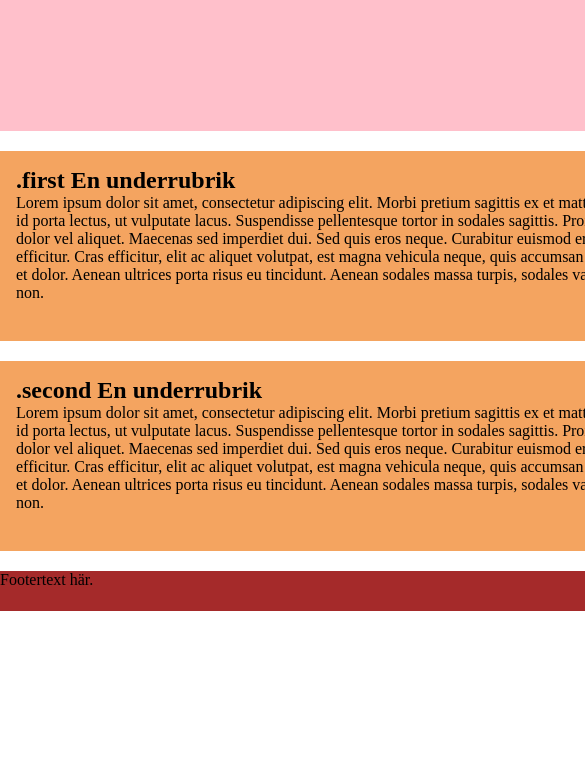
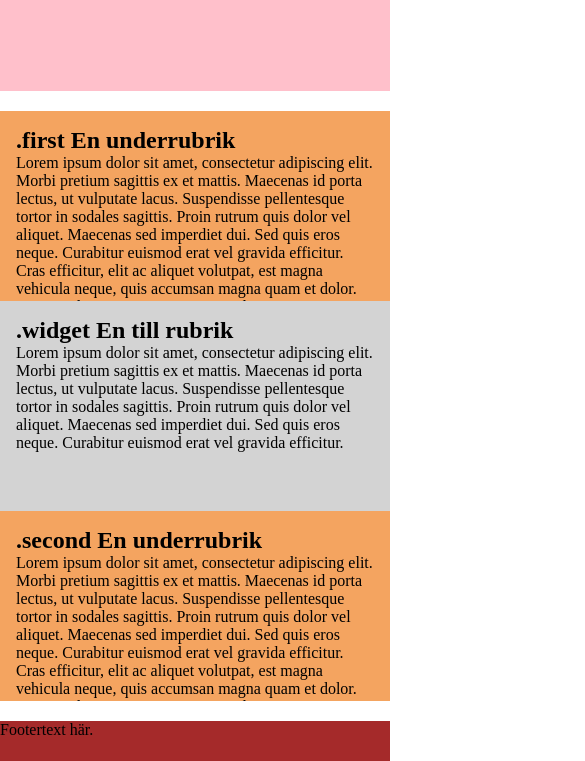
Before and after one commit to pernillasterner/css-box-model, a plain HTML site: page index.html in a window 390 px wide. Shown: the part 129-890 px from the top of the page, 585 px wide, since content can reach past the window. Before the commit the page ends 844 px from the top, so only its background shows below. Drawn offline with Linux system fonts and the light colour scheme.

Commit message:
Fixade layout med gridsystem

```diff
--- a/index.html
+++ b/index.html
@@ -7,38 +7,45 @@
 </head>
 <body>
 
-    <nav>
+    <div class="row">
+        <nav class="column column-8">
             <ul>
                 <li><a href="#">Länk1</a></li>
                 <li><a href="#">Länk2</a></li>
                 <li><a href="#">Länk3</a></li>
                 <li><a href="#">Länk4</a></li>
             </ul>
-
-        <p class="logo">Logo</p>
         </nav>
 
-    <header class="top">
+        <div class="column column-4">
+            <p class="logo">Logo</p>
+        </div>
+    </div>
+
+    <div class="row">
+        <header class="top column column-12">
             <h1>.top Här har vi en rubrik.</h1>
         </header>
+    </div>
 
-    <div class="wrapper">
 
-        <aside class="widget">
+    <div class="row">
+
+        <section class="first column column-9">
+
+            <h2>.first En underrubrik</h2>
+            <p>Lorem ipsum dolor sit amet, consectetur adipiscing elit. Morbi pretium sagittis ex et mattis. Maecenas id porta lectus, ut vulputate lacus. Suspendisse pellentesque tortor in sodales sagittis. Proin rutrum quis dolor vel aliquet. Maecenas sed imperdiet dui. Sed quis eros neque. Curabitur euismod erat vel gravida efficitur. Cras efficitur, elit ac aliquet volutpat, est magna vehicula neque, quis accumsan magna quam et dolor. Aenean ultrices porta risus eu tincidunt. Aenean sodales massa turpis, sodales varius leo blandit non.</p>
+
+        </section>
+
+        <aside id="widget" class="column column-3">
 
             <h2>.widget En till rubrik</h2>
             <p>Lorem ipsum dolor sit amet, consectetur adipiscing elit. Morbi pretium sagittis ex et mattis. Maecenas id porta lectus, ut vulputate lacus. Suspendisse pellentesque tortor in sodales sagittis. Proin rutrum quis dolor vel aliquet. Maecenas sed imperdiet dui. Sed quis eros neque. Curabitur euismod erat vel gravida efficitur.</p>
 
         </aside>
 
-        <section class="first">
-
-            <h2>.first En underrubrik</h2>
-            <p>Lorem ipsum dolor sit amet, consectetur adipiscing elit. Morbi pretium sagittis ex et mattis. Maecenas id porta lectus, ut vulputate lacus. Suspendisse pellentesque tortor in sodales sagittis. Proin rutrum quis dolor vel aliquet. Maecenas sed imperdiet dui. Sed quis eros neque. Curabitur euismod erat vel gravida efficitur. Cras efficitur, elit ac aliquet volutpat, est magna vehicula neque, quis accumsan magna quam et dolor. Aenean ultrices porta risus eu tincidunt. Aenean sodales massa turpis, sodales varius leo blandit non.</p>
-
-        </section>
-
-        <section class="second">
+        <section id="second" class="column column-9">
 
             <h2>.second En underrubrik</h2>
             <p>Lorem ipsum dolor sit amet, consectetur adipiscing elit. Morbi pretium sagittis ex et mattis. Maecenas id porta lectus, ut vulputate lacus. Suspendisse pellentesque tortor in sodales sagittis. Proin rutrum quis dolor vel aliquet. Maecenas sed imperdiet dui. Sed quis eros neque. Curabitur euismod erat vel gravida efficitur. Cras efficitur, elit ac aliquet volutpat, est magna vehicula neque, quis accumsan magna quam et dolor. Aenean ultrices porta risus eu tincidunt. Aenean sodales massa turpis, sodales varius leo blandit non.</p>
@@ -47,9 +54,12 @@
 
     </div>
 
-    <footer>
+
+    <div class="row">
+        <footer class="column column-12">
             <p>Footertext här.</p>
         </footer>
+    </div>
 
 
 </body>
--- a/style.css
+++ b/style.css
@@ -5,8 +5,75 @@
 }
 
 body {
-    width: 900px;
+    max-width: 900px;
     margin: auto;
+}
+
+.column {
+    position: relative;
+    float: left;
+}
+
+.column + .column {
+    margin-left: 1.6%;
+}
+
+.column-1 {
+    width: 6.86666666667%;
+}
+
+.column-2 {
+    width: 15.3333333333%;
+}
+
+.column-3 {
+    width: 23.8%;
+}
+
+.column-4 {
+    width: 32.2666666667%;
+}
+
+.column-5 {
+    width: 40.7333333333%;
+}
+
+.column-6 {
+    width: 49.2%;
+}
+
+.column-7 {
+    width: 57.6666666667%;
+}
+
+.column-8 {
+    width: 66.1333333333%;
+}
+
+.column-9 {
+    width: 74.6%;
+}
+
+.column-10 {
+    width: 83.0666666667%;
+}
+
+.column-11 {
+    width: 91.5333333333%;
+}
+
+.column-12 {
+    width: 100%;
+}
+
+.row:before,
+.row:after {
+    content: " ";
+    display: table;
+}
+
+row:after {
+    clear: both;
 }
 
 nav {
@@ -48,48 +115,58 @@ nav > ul > li > a {
 }
 
 .top {
-    width: 100%;
     height: 200px;
     background-color: pink;
-    clear: both;
-}
-
-.wrapper {
-    width: 100%;
-    margin: 20px 0 0;
+    margin: 0 0 20px;
 }
 
 .first,
-.second {
-    float: left;
-    width: calc(80% - 20px);
+#second {
     background-color: sandybrown;
-    margin-right: 20px;
     height: 190px;
     overflow: hidden;
     padding: 1em;
 }
 
-.first {
-
+#second {
+    margin: -190px 0 0;
+    top: 0;
 }
 
-.second {
-    margin: 20px 0;
-}
-
-.widget {
-    float: right;
-    width: 20%;
+#widget {
     background-color: lightgray;
     height: 400px;
     overflow: hidden;
     padding: 1em;
+    margin-right: 0;
 }
 
 footer {
     width: 100%;
     background-color: brown;
     height: 40px;
+    margin: 20px 0 0;
     clear: both;
 }
+
+@media only screen and (max-width: 550px) {
+    .column-1,
+    .column-2,
+    .column-3,
+    .column-4,
+    .column-5,
+    .column-6,
+    .column-7,
+    .column-8,
+    .column-9,
+    .column-10,
+    .column-11,
+    .column-12 {
+        width: auto;
+        float: none;
+    }
+
+    .column + .column {
+        margin-left: 0;
+    }
+}
```
Lines whose indentation alone changed are shown as unchanged.
